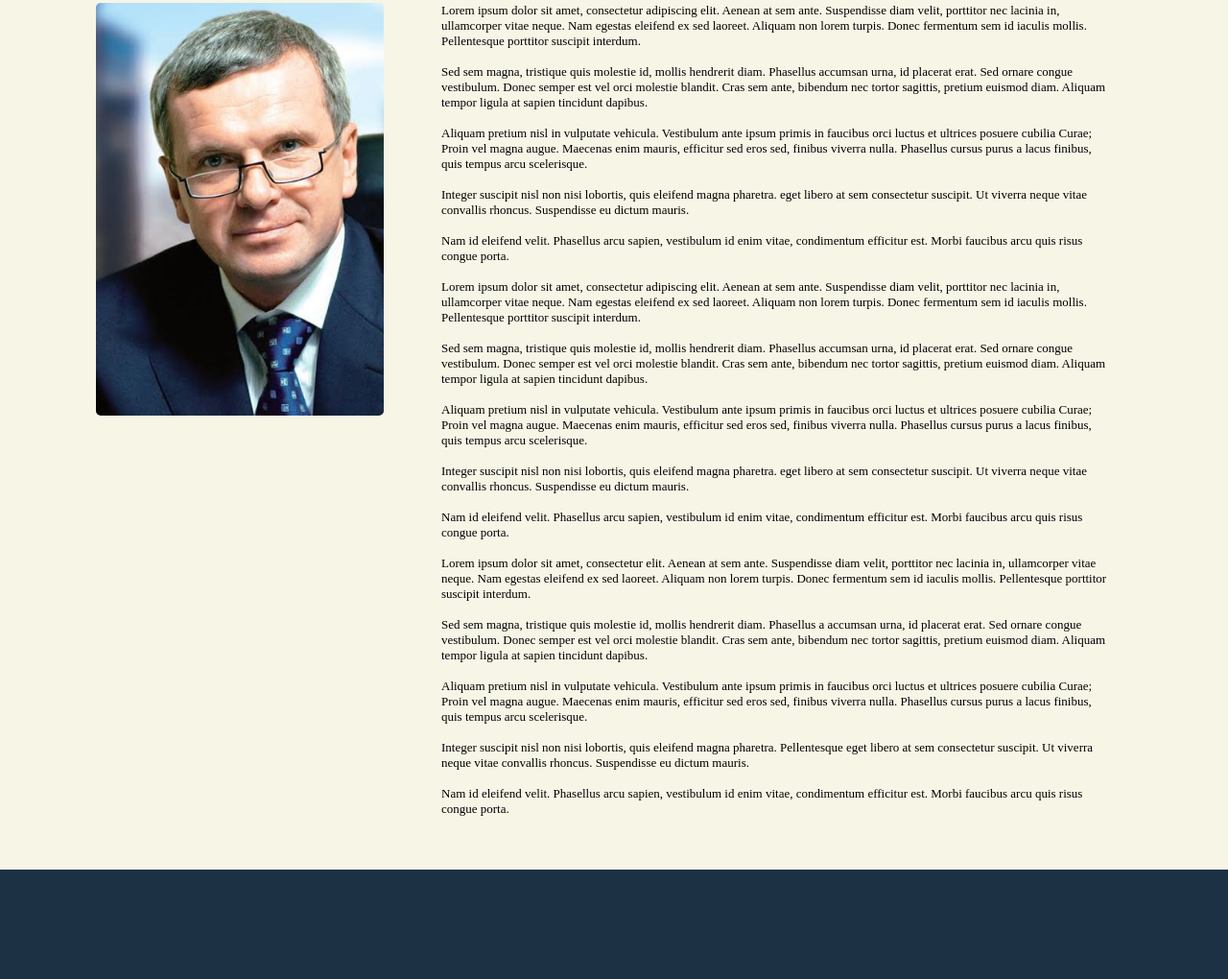
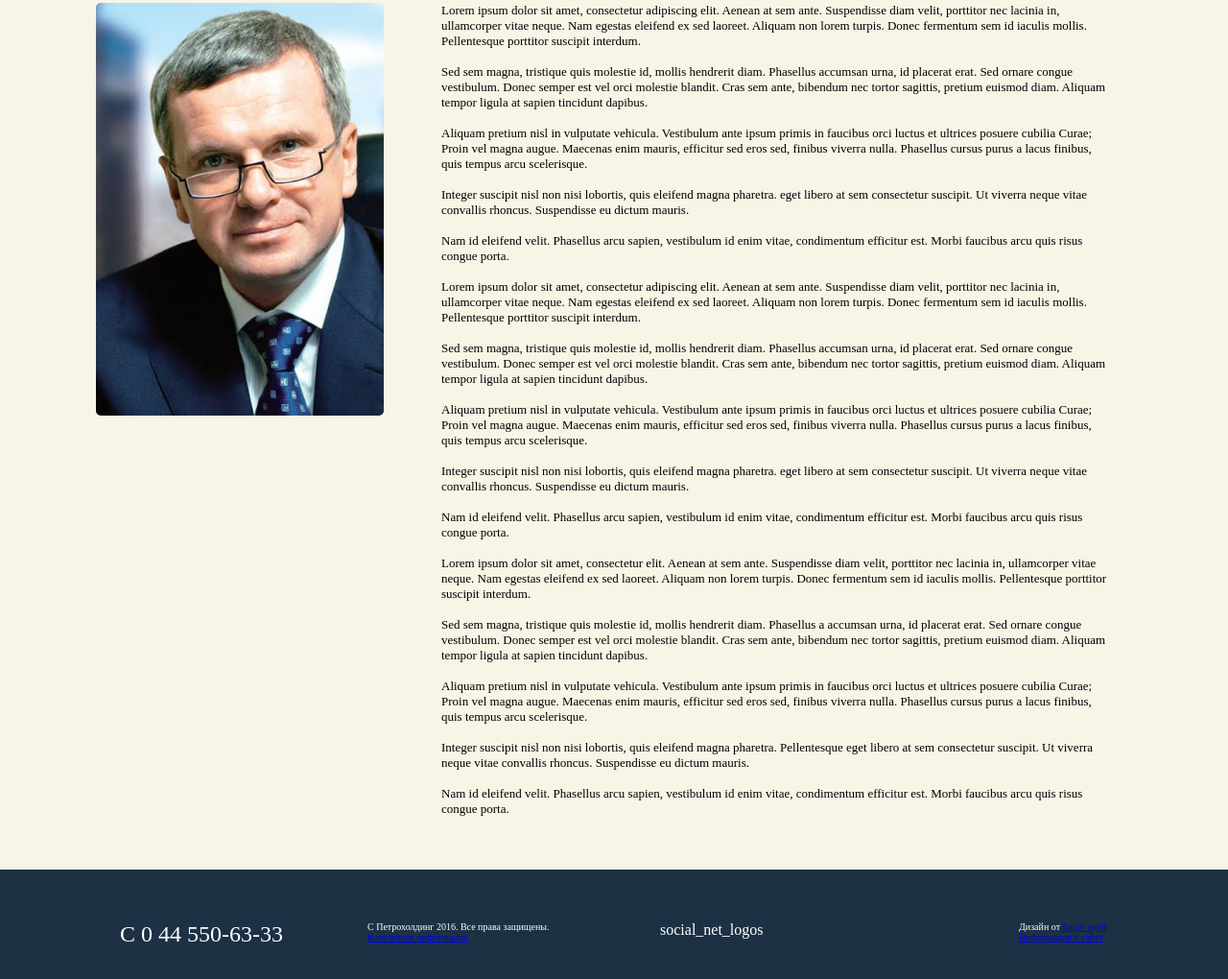
Before and after one commit to PanchenkoNata/HW_06_09_18, a plain HTML site: page PetroHolding/index.html in a window 1280 px wide. Shown: the part 2250-3270 px from the top of the page at 96% size. Drawn offline with Linux system fonts and the light colour scheme.

Commit message:
add FOOTER

```diff
--- a/PetroHolding/index.html
+++ b/PetroHolding/index.html
@@ -89,10 +89,6 @@
 		background-size: cover;
 		float: left;
 	}
-
-	.message_pres_info {
-
-	}
 	.message_pres_info p {
 		padding: 0;
 		margin-left: 360px;
@@ -102,6 +98,33 @@
 		height: 144px;
 		background-color: #1C3144;
 	}
+	.footer_info {
+		padding: 54px 0px 50px 0px;
+	}
+	.footer_info div {
+		float: left;
+		color: #ffffff;
+	}
+	.tel {
+		width: 210px;
+		font-size: 24px;
+		padding-left: 125px;
+	}
+	.copyright {
+		width: 237px;
+		font-size: 10px;
+		padding-left: 48px;
+	}
+	.social_net {
+		width: 176px;
+		padding-left: 68px;
+	}
+	.design_of {
+		width: 115px;
+		font-size: 10px;
+		padding-left: 198px;
+	}
+
 
 </style>
 
@@ -176,5 +199,20 @@
 		</div>
 	</div>
 
-	<div class="container footer "></div>
+	<div class="container footer ">
+		<div class="footer_info">
+			<div class="tel">C  0 44 550-63-33</div>
+			<div class="copyright">
+				<p>C Петрохолдинг 2016. Все права защищены.</p>
+				<a href="#">Контактная информация</a>
+			</div>
+			<div class="social_net">
+				social_net_logos
+			</div>
+			<div class="design_of">
+				<p>Дизайн от <a href="#">Бюро идей</a></p>
+				<a href="#">Информация о сайте</a>
+			</div>
+		</div>
+	</div>
 </body>
```
